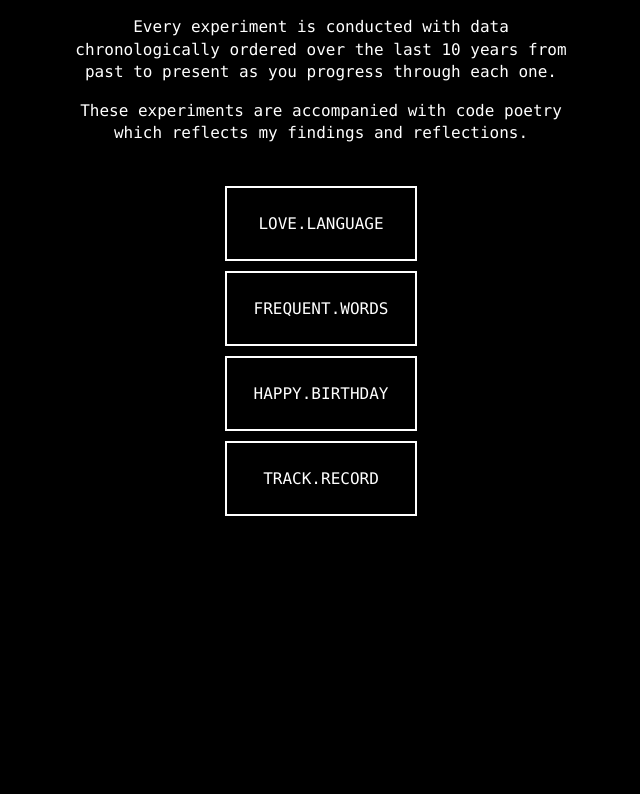
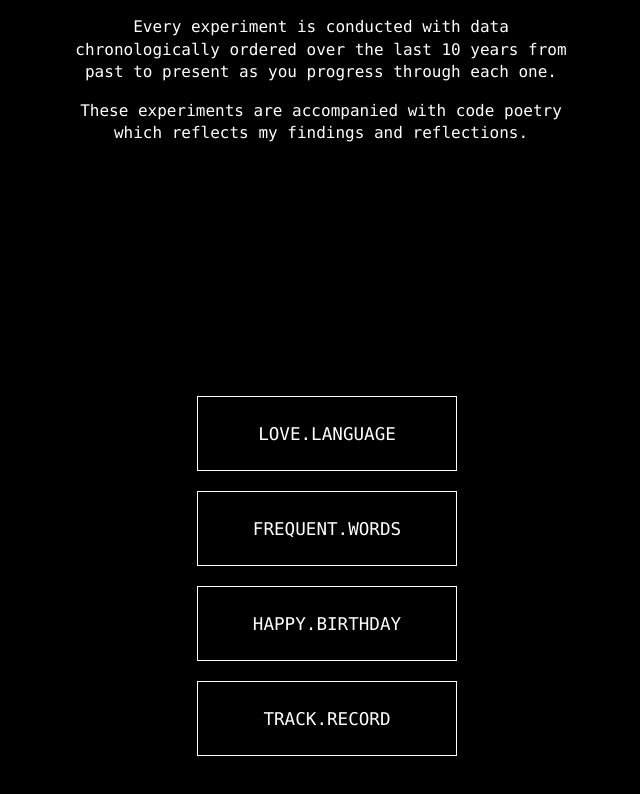
Before and after one commit to carmen-yeh/carmen-yeh.github.io, a React (Create React App) app in the folder frontend/: page / in a window 1280 px wide. Shown: the part 1129-1923 px from the top of the page, without its empty margins (319-959 px from the left). Before the commit the page ends 1669 px from the top, so only its background shows below. Built offline with nearby package versions, Linux system fonts and the light colour scheme; what react-animations would draw is missing.

Commit message:
Update BottomNavigation.js

```diff
--- a/frontend/src/components/BottomNavigation.js
+++ b/frontend/src/components/BottomNavigation.js
@@ -5,24 +5,25 @@ import styled from "styled-components";
 
 
 const Box = styled.button`
-    border-width: 2px;
+    border-width: 1.8px;
     border-color: white;
     border-style: solid;
     background-color: transparent;
     :hover {
         background-color: #2a151a;
     }
-    transition: background-color 0.2s linear;
+    transition: background-color 0.1s linear;
     height: 75px;
-    width: 15vw;
+    width: 260px;
     margin-left: 0;
-    margin-top: 10px;
+    margin-top: 20px;
+align-content: center;
 `;
 const Text = styled.div`
     text-align:center;
     color: white;
     font-family: 'Menlo', 'Courier New', monospace;
-    font-size: 1.25vw;
+    font-size: 1.1rem;
 `;
 
 function Button({text, link}) {
@@ -38,8 +39,8 @@ function Button({text, link}) {
 function BottomNavigation() {
 
     return(
-        <div style={{display: 'flex', justifyContent:'center'}}>
-            <Card style={{width: '20vw', backgroundColor: "#0000"}}>
+        <div style={{display: 'block', justifyContent:'center', paddingTop: 200, paddingBottom: 200}}>
+            <Card style={{width: '280px', backgroundColor: "#0000"}}>
                 <CardContent>
                     {/* <Button text={"HOME"} link={"/"} />
                     <Button text={"ABOUT"} link={"/about"} /> */}
@@ -53,4 +54,5 @@ function BottomNavigation() {
     )
 }
 
+
 export default BottomNavigation;
```
